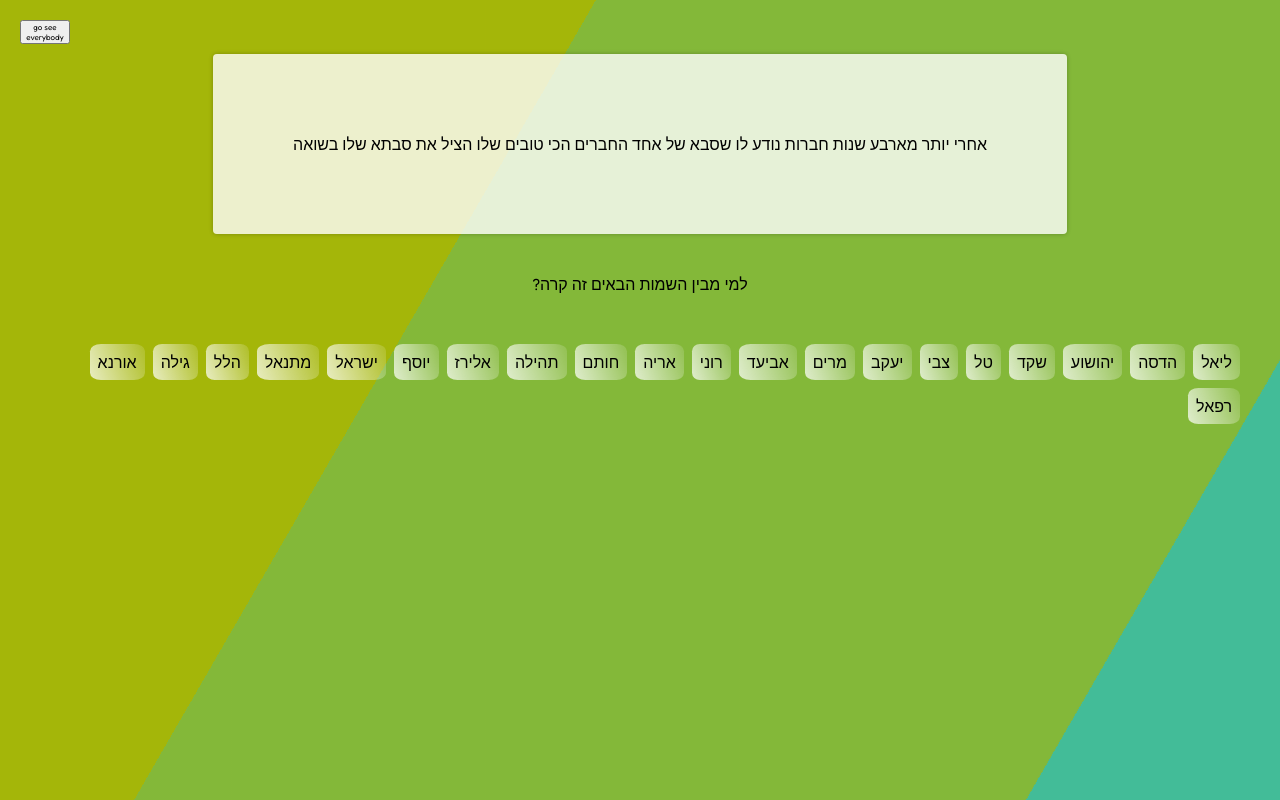
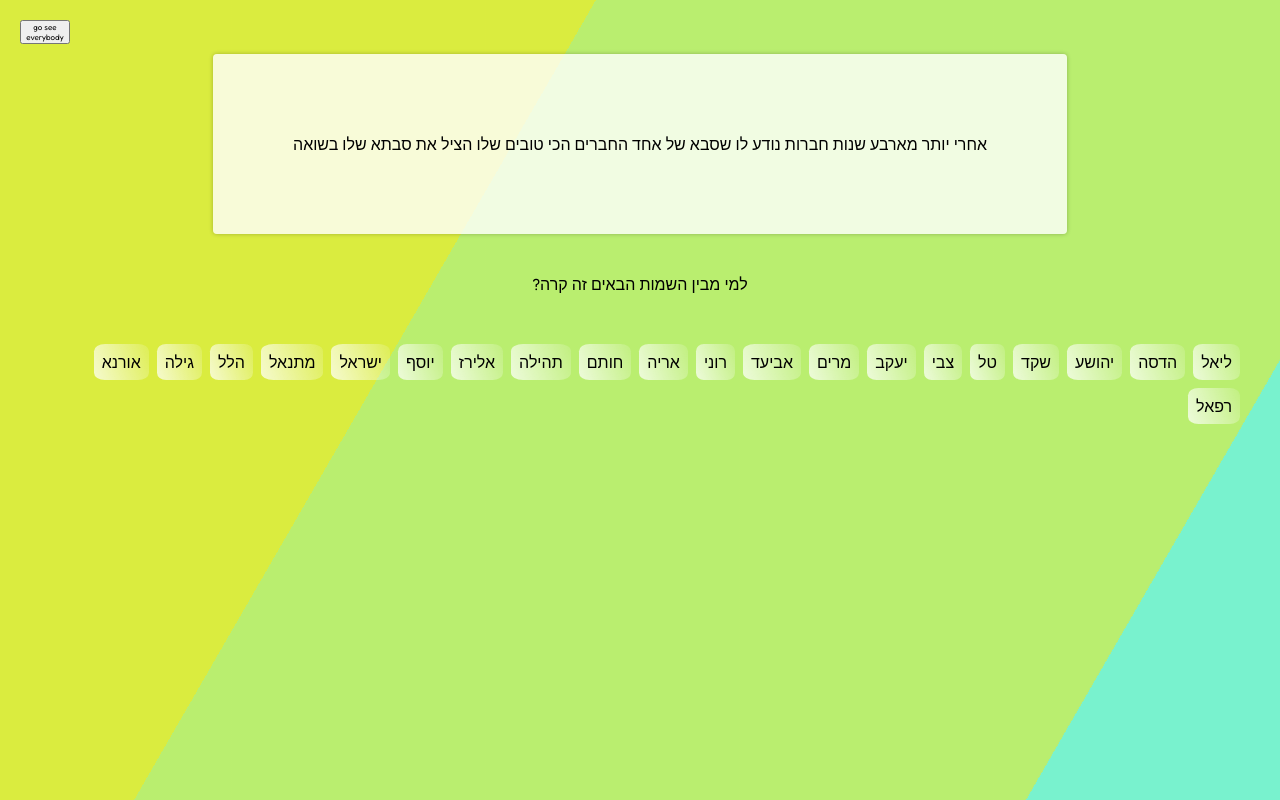
Before and after one commit to ypreiser/quiz, a React (Vite) app in the folder client/: page /question in a window 1280 px wide. Built offline with nearby package versions, Linux system fonts and the light colour scheme.

Commit message:
litl changes

```diff
--- a/client/src/index.css
+++ b/client/src/index.css
@@ -4,10 +4,7 @@
 html, button {
   font-family: "Fredoka", system-ui ,sans-serif;
 }
-body{
-  background-color: #262626;
-  color: #fff;
-}
+
 *{
   padding: 0;
   margin: 0;
@@ -17,9 +14,7 @@ body{
 :root{
   --main-color: #767674;
 }
-ul {
-  list-style: none;
-}
+
 
 a{
   color: inherit;
--- a/client/src/pages/PlayerDetails/index.jsx
+++ b/client/src/pages/PlayerDetails/index.jsx
@@ -2,7 +2,6 @@ import React, { useState } from 'react';
 import { useUserStore } from '../../store';
 import { useNavigate } from 'react-router-dom';
 import style from './style.module.css';
-
 
 export default function PlayerDetails() {
   const nav = useNavigate();
@@ -11,22 +10,28 @@ export default function PlayerDetails() {
 
   const [name, setName] = useState('');
   const [avatar, setAvatar] = useState('chooseAvatar');
+  const [error, setError] = useState('');
 
   const handleNewPlayer = (e) => {
     e.preventDefault();
 
-    // עדכון המידע של המשתמש בחנות
+    // Check if an avatar has been selected
+    if (avatar === 'chooseAvatar') {
+      setError('Please choose an avatar');
+      return;
+    }
+
+    // Update user information in the store
     setUser({ name, avatar });
     joinGame();
-    // console.log('New player:', name);
 
-    // ניווט לדף השאלות
+    // Navigate to the question page
     nav('/question');
   };
 
   return (
     <div className={style.playerDetails}>
-          <div className="b"></div>
+      <div className="b"></div>
       <div className="bg bg2"></div>
       <div className="bg bg3"></div>
       <div className={style.content}>
@@ -42,7 +47,10 @@ export default function PlayerDetails() {
           <select
             name="Avatar"
             value={avatar}
-            onChange={(e) => setAvatar(e.target.value)}
+            onChange={(e) => {
+              setAvatar(e.target.value);
+              setError(''); // Clear error when a new selection is made
+            }}
             required
           >
             <option value="chooseAvatar" disabled>Choose an avatar</option>
@@ -62,6 +70,7 @@ export default function PlayerDetails() {
             <option value="🐯">🐯</option>
             <option value="🐮">🐮 </option>
           </select>
+          {error && <div className={style.error}>{error}</div>}
           <button type="submit">Add</button>
         </form>
       </div>
--- a/client/src/pages/PlayerDetails/style.module.css
+++ b/client/src/pages/PlayerDetails/style.module.css
@@ -106,3 +106,9 @@ select option:first-child {
     align-items: center;
 
 }
+
+.error{
+  color: red;
+  position: relative;
+  top: -25px;
+}
--- a/client/src/questions.js
+++ b/client/src/questions.js
@@ -11,7 +11,7 @@ export let questions = [
   },
   {
     story: "אחרי יותר מארבע שנות חברות נודע לו שסבא של אחד החברים הכי טובים שלו הציל את סבתא שלו בשואה",
-    answer: "יהושוע",
+    answer: "יהושע",
     id: 3,
   },
   {
```
